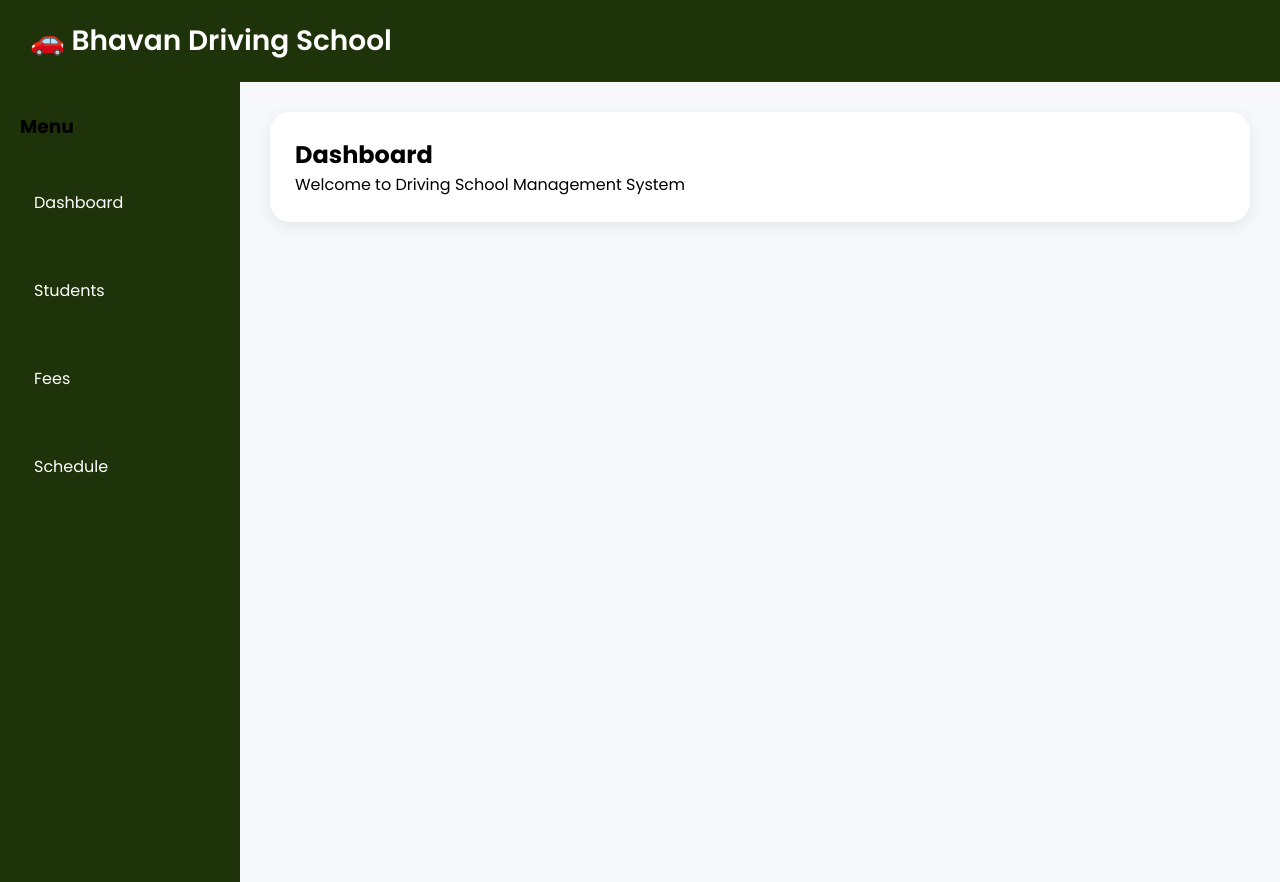
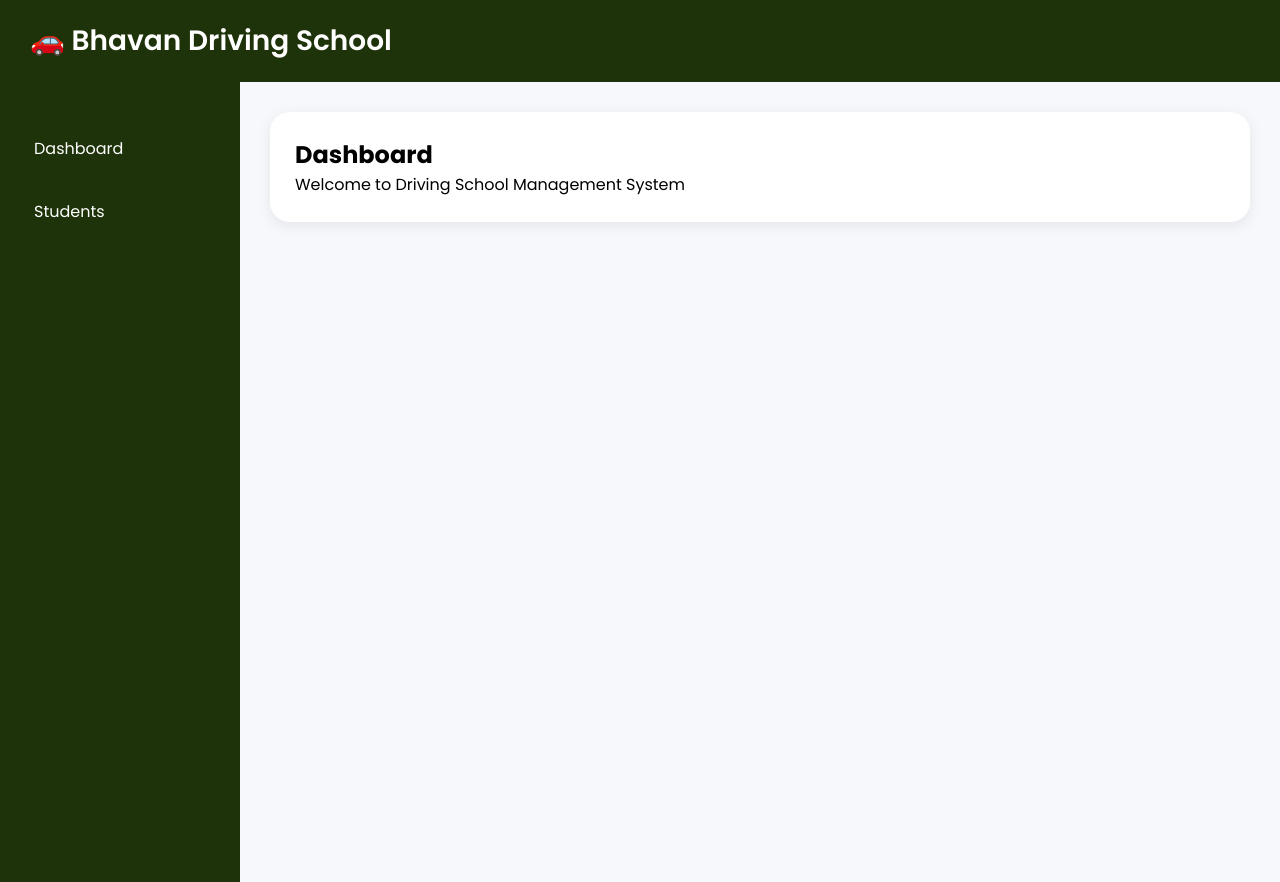
Before and after one commit to mashigasri1777/driving_school_app, a React (Vite) app in the folder frontend/: page / in a window 1280 px wide. Built offline with nearby package versions, Linux system fonts and the light colour scheme.

Commit message:
Simplify Sidebar links structure
Refactor Sidebar component to use Link elements directly without paragraph tags.

```diff
--- a/frontend/src/components/Sidebar.jsx
+++ b/frontend/src/components/Sidebar.jsx
@@ -3,39 +3,15 @@ import { Link } from "react-router-dom";
 function Sidebar() {
   return (
     <div className="sidebar">
-      <h3>Menu</h3>
 
-      <br />
+      <Link to="/">
+        Dashboard
+      </Link>
 
-      <p>
-        <Link to="/" style={{ color: "white" }}>
-          Dashboard
-        </Link>
-      </p>
+      <Link to="/students">
+        Students
+      </Link>
 
-      <br />
-
-      <p>
-        <Link to="/students" style={{ color: "white" }}>
-          Students
-        </Link>
-      </p>
-
-      <br />
-
-      <p>
-        <Link to="/fees" style={{ color: "white" }}>
-          Fees
-        </Link>
-      </p>
-
-      <br />
-
-      <p>
-        <Link to="/schedule" style={{ color: "white" }}>
-          Schedule
-        </Link>
-      </p>
     </div>
   );
 }
```
